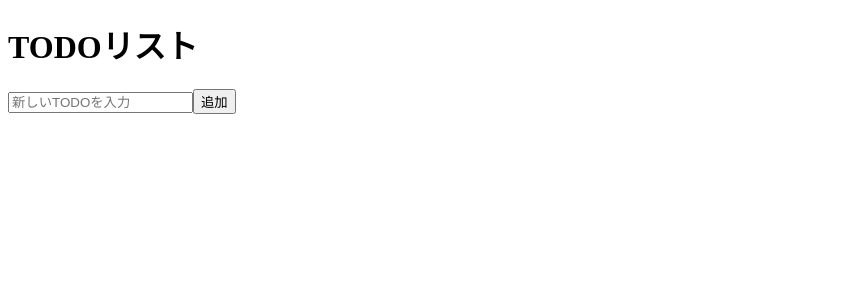
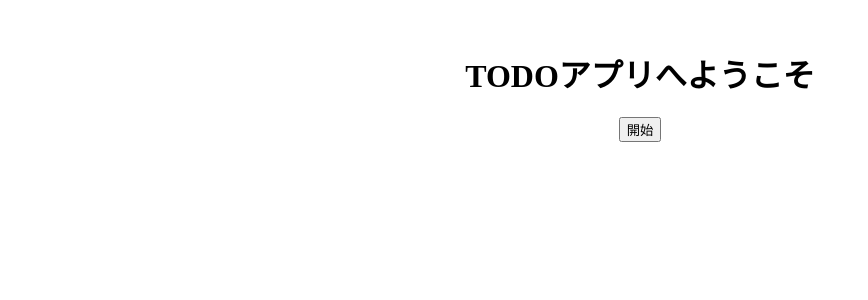
Before and after one commit to itc-s23013/PBL.vs, a Next.js app: page / in a window 1280 px wide. Shown: the top 300 px of the page, without its empty margins (0-868 px from the left). Built offline with nearby package versions, Linux system fonts and the light colour scheme.

Commit message:
タイトル画面追加

```diff
--- a/pages/index.js
+++ b/pages/index.js
@@ -1,8 +1,11 @@
 // pages/index.js
 import Head from 'next/head';
+import { useState } from 'react';
 import Todo from '../components/Todo';
 
 export default function Home() {
+  const [showTodo, setShowTodo] = useState(false);
+
   return (
     <div>
       <Head>
@@ -11,7 +14,14 @@ export default function Home() {
         <link rel="icon" href="/favicon.ico" />
       </Head>
       <main>
-        <Todo />
+        {showTodo ? (
+          <Todo />
+        ) : (
+          <div style={{ textAlign: 'center', marginTop: '50px' }}>
+            <h1>TODOアプリへようこそ</h1>
+            <button onClick={() => setShowTodo(true)}>開始</button>
+          </div>
+        )}
       </main>
     </div>
   );
```
